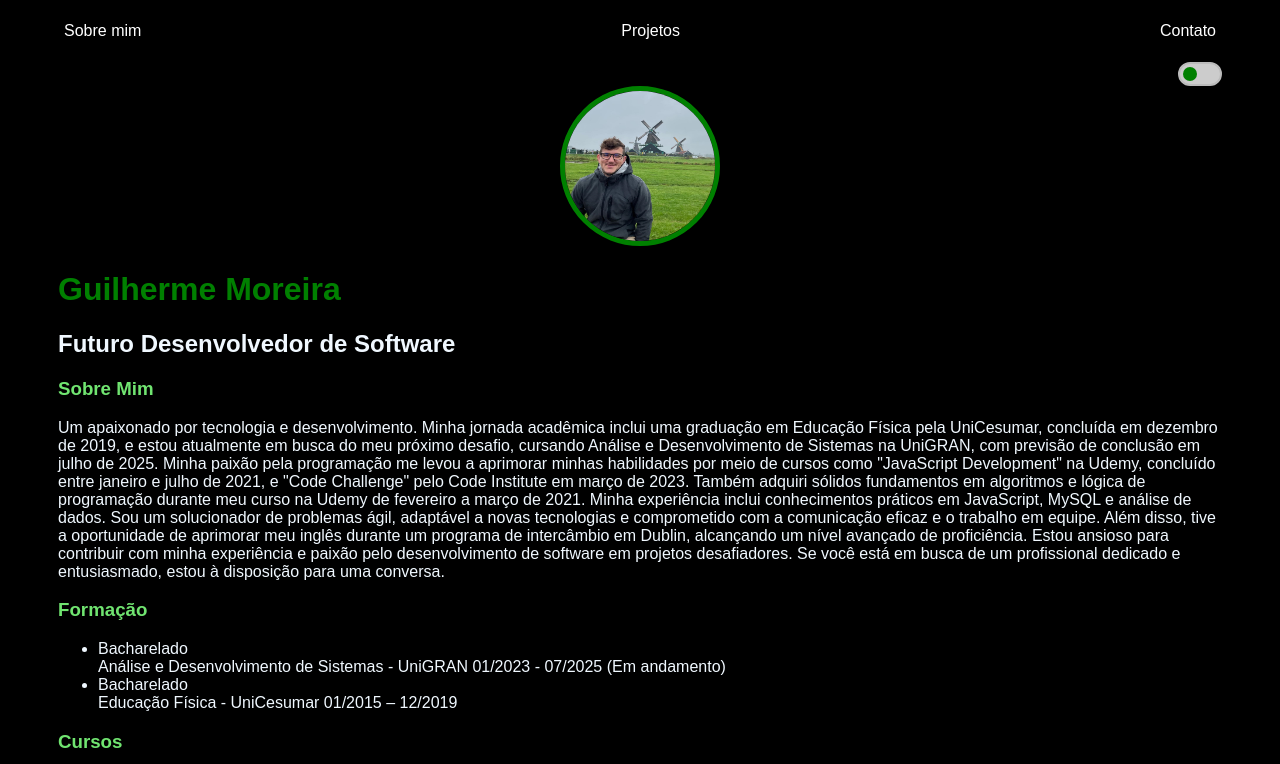
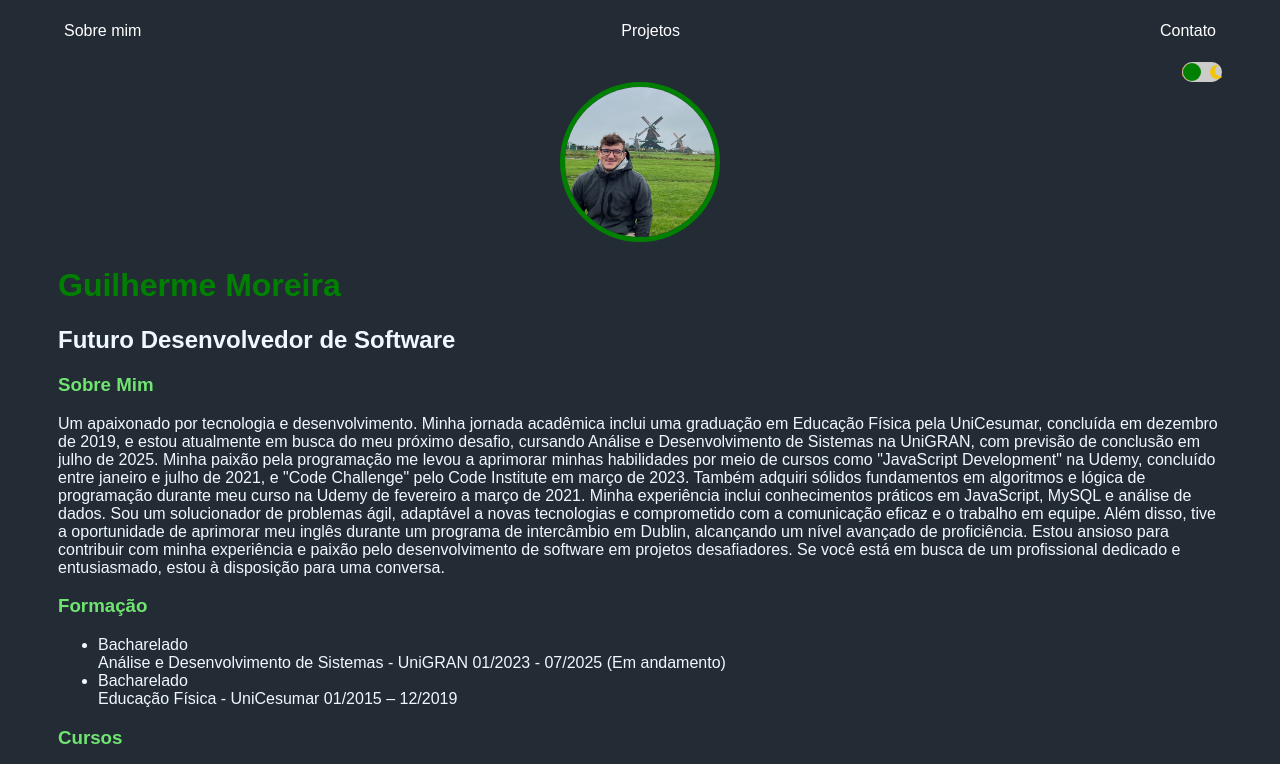
Before and after one commit to guimoreirausg/Ola-Mundo, a website: page beginner/index.html in a window 1280 px wide. Shown: the top 764 px of the page. Drawn offline with Linux system fonts and the light colour scheme.

Commit message:
add icons to toggle
add icons sun and moon to toggle

*i do need to fix the size inside the toggle, icons are to big

```diff
--- a/beginner/index.css
+++ b/beginner/index.css
@@ -2,7 +2,7 @@ body {
   color: aliceblue;
   font-family: Arial, Helvetica, sans-serif;
   padding: 0px 50px;
-  background-color: black;
+  background-color: #232c35;
 }
 
 #button-dark-mode {
@@ -87,11 +87,16 @@ nav a:hover {
 
 .slider {
   background-color: #ccc;
+  /* border: 2px solid #bbb; */
+  border-radius: 20px;
+  cursor: pointer;
+
+  align-items: center;
+  justify-content: space-between;
+  display: flex;
+
   width: 40px;
   height: 20px;
-  border: 2px solid #bbb;
-  border-radius: 20px;
-  cursor: pointer;
   position: relative;
   transition: all 300ms ease-in-out;
 }
@@ -99,11 +104,11 @@ nav a:hover {
 .button {
   background-color: green;
   border: none;
-  width: 14px;
-  height: 14px;
+  width: 18px;
+  height: 18px;
+  top: 1px;
+  left: 1px;
   border-radius: 50%;
-  top: 3px;
-  left: 3px;
   pointer-events: none;
   position: absolute;
   transition: all 300ms ease-in-out;
@@ -119,5 +124,18 @@ nav a:hover {
 
 .dark-mode-input:checked~.slider>.button {
   background: #ccc;
-  left: 23px;
+  left: 21px;
 }
+
+.fa-sun {
+  color: #f39c12;
+  /* width: 15px;
+  height: 15px;
+  top: 4px;
+  left: 4px; */
+}
+
+.fa-moon {
+  color: #f1c40f;
+
+}
--- a/beginner/index.html
+++ b/beginner/index.html
@@ -27,6 +27,8 @@
       <label id="button-dark-mode">
         <input type="checkbox" class="dark-mode-input" id="darkModeCheckbox" />
         <div class="slider" onclick="toggleClass()">
+          <i class="fa-solid fa-sun"></i>
+          <i class="fa-solid fa-moon"></i>
           <button class="button"></button>
         </div>
       </label>
@@ -120,6 +122,7 @@
   </div>
 
   <script src="index.js"></script>
+  <script src="https://kit.fontawesome.com/f228f21a4e.js" crossorigin="anonymous"></script>
 
 </body>
 
```
